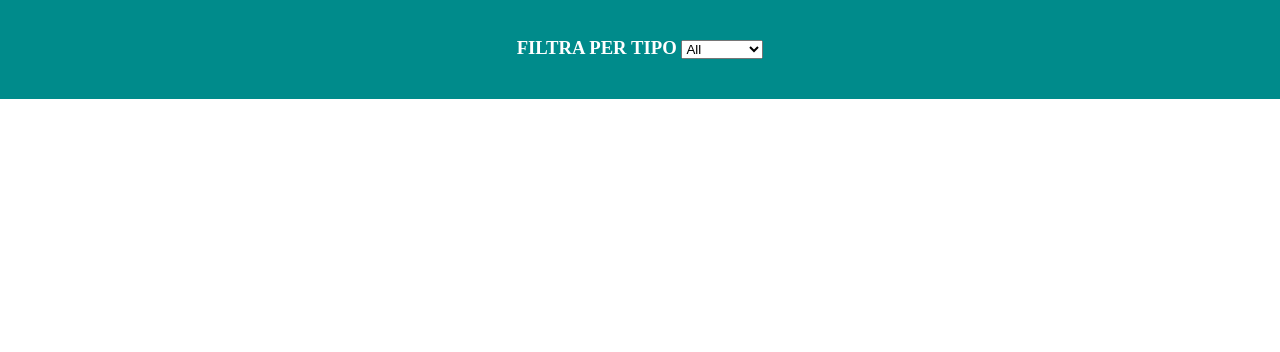
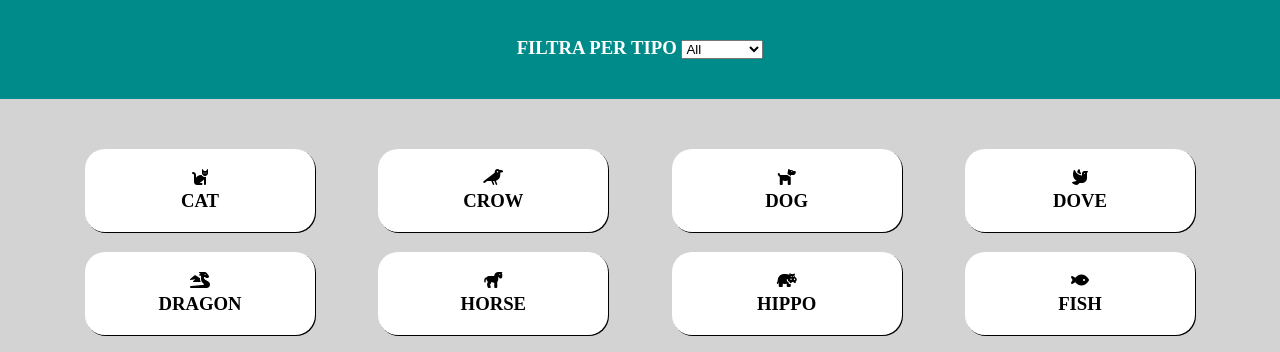
Before and after one commit to Massimiliano214/js-es6-icons, a plain HTML site: page index.html in a window 1280 px wide. Shown: the part 98-450 px from the top of the page. Drawn offline with Linux system fonts and the light colour scheme.

Commit message:
addex box + layout

```diff
--- a/css/style.css
+++ b/css/style.css
@@ -32,4 +32,29 @@ h1 {
 .containerFlex {
     display: flex;
     flex-wrap: wrap;
+    justify-content: space-between;
+    padding: 50px 10px;
 }
+
+.iconBox {
+    width: calc(100% / 5);
+    margin-right: 20px;
+    margin-left: 20px;
+    margin-bottom: 20px;
+    background-color: white;
+    padding-top: 20px;
+    padding-bottom: 20px;
+    border-radius: 20px;
+    box-shadow: 1px 1px;
+}
+
+.flexBox {
+    display: flex;
+    flex-direction: column;
+    justify-content: center;
+    align-items: center;
+}
+
+.pB {
+    margin-bottom: 5px;
+}
--- a/index.html
+++ b/index.html
@@ -26,7 +26,12 @@
             </div>
 
             <div class="mainDown">
-                <div class="container containerFlex"></div>
+                <div class="container containerFlex">
+            <!--    <div class="iconBox">
+                        <i class="fa-solid ${iconList.prefix} ${iconList.name}"></i>
+                        <h3>${iconList.name}</h3>
+                    </div>-->
+                </div>
 
             </div>
         </main>
--- a/js/main.js
+++ b/js/main.js
@@ -112,3 +112,15 @@ let iconList = [
 		color: 'blue'
 	}
 ];
+
+const containerFlexDom = document.querySelector(".containerFlex");
+
+for (let i = 0; i < iconList.length; i++) {
+    containerFlexDom.innerHTML +=
+    `
+        <div class="iconBox flexBox">
+            <i class="pB fa-solid ${iconList[i].prefix}${iconList[i].name}"></i>
+            <h3>${iconList[i].name.toUpperCase()}</h3>
+        </div>
+    `;
+}
```
